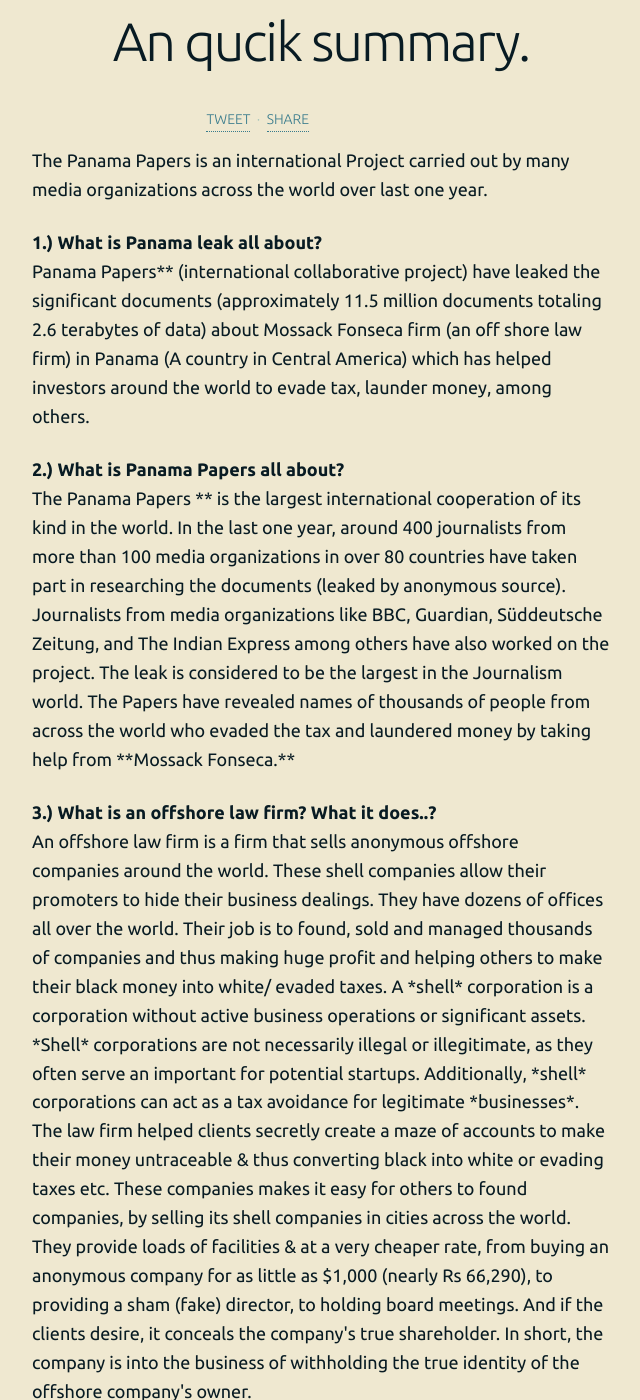
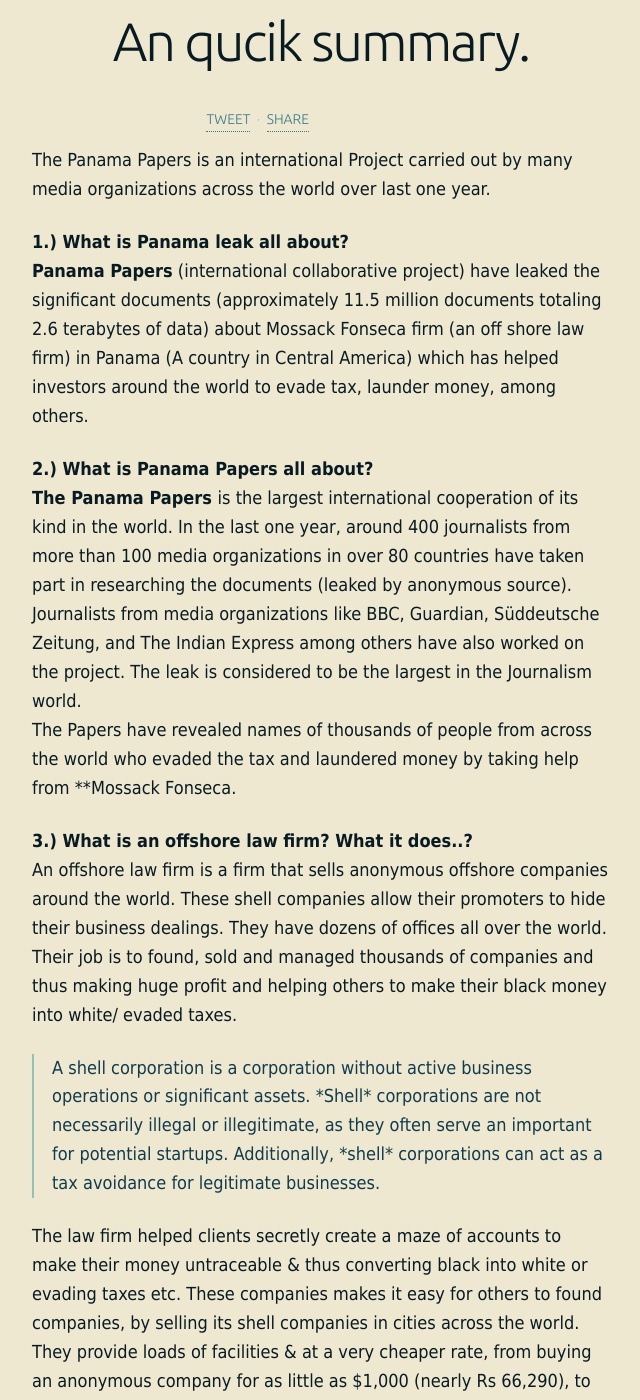
Before and after one commit to 93notes/93notes.github.io, a Jekyll site: the page built from _posts/2016-4-5-what-is-panama-paper-leak-all-about.html, in a window 1280 px wide and 1400 px high, scrolled down 303 px. Shown: the whole window, without its empty margins (319-959 px from the left). Built offline with Jekyll 4.4.1, drawn with Linux system fonts in a browser that asks for light colours; nearby versions of some CDN libraries; some of the changed text lies outside the part shown.

Commit message:
Update 2016-4-5-what-is-panama-paper-leak-all-about.html

```diff
--- a/_posts/2016-4-5-what-is-panama-paper-leak-all-about.html
+++ b/_posts/2016-4-5-what-is-panama-paper-leak-all-about.html
@@ -5,31 +5,34 @@ status: publish
 type: post
 published: true
 ---
-
+<font face="tahoma">
 <p>The Panama Papers is an international Project carried out by many media organizations across the world over last one year. </p>
 <!-- Indian Express Newspaper was part of this project from India. They have lot to share. Read here (http://indianexpress.com/topic/panama-papers/).
 To understand what is Indian angle to it, let's first see..What is Panama Papers all about..? -->
 
 <p><strong>1.) What is Panama leak all about?</strong></br>
-Panama Papers** (international collaborative project) have leaked the significant documents (approximately 11.5 million documents totaling 2.6 terabytes of data) about Mossack Fonseca firm (an off shore law firm) in Panama (A country in Central America) which has helped investors around the world to evade tax, launder money, among others.
+<strong>Panama Papers</strong> (international collaborative project) have leaked the significant documents (approximately 11.5 million documents totaling 2.6 terabytes of data) about Mossack Fonseca firm (an off shore law firm) in Panama (A country in Central America) which has helped investors around the world to evade tax, launder money, among others.
 </p>
 
 <p>
 <strong>2.) What is Panama Papers all about?</strong></br>
-The Panama Papers ** is the largest international cooperation of its kind in the world. In the last one year, around 400 journalists from more than 100 media organizations in over 80 countries have taken part in researching the documents (leaked by anonymous source). Journalists from media organizations like BBC, Guardian, Süddeutsche Zeitung, and The Indian Express  among others have also worked on the project. The leak is considered to be the largest in the Journalism world.
-The Papers have revealed names of thousands of people from across the world who evaded the tax and laundered money by taking help from **Mossack Fonseca.**
+<strong>The Panama Papers </strong> is the largest international cooperation of its kind in the world. In the last one year, around 400 journalists from more than 100 media organizations in over 80 countries have taken part in researching the documents (leaked by anonymous source). Journalists from media organizations like BBC, Guardian, Süddeutsche Zeitung, and The Indian Express  among others have also worked on the project. The leak is considered to be the largest in the Journalism world.
+</br>
+The Papers have revealed names of thousands of people from across the world who evaded the tax and laundered money by taking help from **Mossack Fonseca.
 </p>
 
 <p>
 <strong>3.) What is an offshore law firm? What it does..?</strong></br>
 An offshore law firm is a firm that sells anonymous offshore companies around the world. These shell companies allow their promoters to hide their business dealings. They have dozens of offices all over the world. Their job is to found, sold and managed thousands of companies and thus making huge profit and helping others to make their black money into white/ evaded taxes.
-A *shell* corporation  is a corporation without active business operations or significant assets. *Shell* corporations are not necessarily illegal or illegitimate, as they often serve an important for potential startups. Additionally, *shell* corporations can act as a tax avoidance for legitimate *businesses*.
+</p>
+<blockquote>A shell corporation  is a corporation without active business operations or significant assets. *Shell* corporations are not necessarily illegal or illegitimate, as they often serve an important for potential startups. Additionally, *shell* corporations can act as a tax avoidance for legitimate businesses. </blockquote>
+<p>
 The law firm helped clients secretly create a maze of accounts to make their money untraceable & thus converting black into white or evading taxes etc.
 These companies makes it easy for others to found companies, by selling its shell companies in cities across the world. They provide loads of facilities & at a very cheaper rate, from buying an anonymous company for as little as $1,000 (nearly Rs 66,290), to providing a sham (fake) director, to holding board meetings. And if the clients desire, it conceals the company's true shareholder. In short, the company is into the business of withholding the true identity of the offshore company's owner.
 </p>
 
 <p><strong>4.) What is Mossack Fonseca?</strong></br>
-A law firm based out in Panama which sells its shell companies around the world. ICIJ likes to describe them as gatekeeper   to the secrets of its clients, even those who are crooks, mafioso, drug dealers, corrupt politicians and tax evaders. Mosack Foneca is one of world’s five biggest company when it comes to selling offshore companies.
+A law firm based out in Panama which sells its shell companies around the world. ICIJ likes to describe them as gatekeeper to the secrets of its clients, even those who are crooks, mafioso, drug dealers, corrupt politicians and tax evaders. Mosack Foneca is one of world’s five biggest company when it comes to selling offshore companies.
 </p>
 
 <p><strong>5.) How leak took place?</strong></br>
@@ -38,19 +41,25 @@ An anonymous source contacted a German newspaper Süddeutsche Zeitung (SZ) over
 
 <p><strong>6.) What's the leaked data all about? </strong></br>
 The data leaked is mainly comprises of emails, pdf files, photo files, and excerpts of an internal Mossack Fonsecadatabase.
+</p>
+<p>
 It reveals information on how an overseas industry led by major banks, legal firms, and asset management companies secretly manages the assets of the world's rich and famous personalities from politicians, FIFA officials, fraudsters, drug smugglers, to celebrities and professional athletes.
+</p>
+<p>
 It provided a clear picture of how Mossack Fonseca routinely accepts investments/ money from world's rich and famous people to engage in business activities that potentially violate laws of many countries, besides helping and abetting tax evasion and money laundering.
 </p>
 
 <p><strong>7.) How big is this leak?</strong></br>
 The scale of this leak is the biggest of all time leaks that world has seen in past. It includes approximately 11.5 million documents, totaling 2.6 terabytes (TB) of data which s higher than the combined total of the Wikileaks/ Cablegate, Offshore Leaks, Lux Leaks, and Swiss Leaks.
 No doubt, it’s the mother of all leaks.
-* The Panama Paper Leak (2016)– **2.6 TB** of data
-**Previous recorded leaks are:**
-* Offshore secrets Leak (2013) - **260GB **[1] (https://www.quora.com/What-is-the-Panama-Papers-Leak)** **
-* Luxembourg tax files Leak (2014)  - **4.4GB**,
-* Swiss Leak (2015) - **3.3GB**
-* WikiLeaks (2010)  - **1.7GB**
+<ul>The Panama Paper Leak (2016)– 2.6 TB of data </ul></br>
+Previous recorded leaks are: <br>
+ <ul>
+<li>Offshore secrets Leak (2013) - 260GB</li>
+<li>Luxembourg tax files Leak (2014)  - 4.4GB</li>
+<li>Swiss Leak (2015) - 3.3GB</li>
+<li>WikiLeaks (2010)  - 1.7GB</li>
+</ul>
 
 <p>
 <strong>8.) How many people are named in Panama Papers leak?</strong></br>
@@ -67,7 +76,8 @@ As of now, many notable personalities, athletes & politicians have been named. S
 9. And, many more. Check the entire list here on Wikipedia.  (https://en.wikipedia.org/wiki/List_of_people_named_in_the_Panama_Papers#cite_note-2)
 </p>
 
-<p><strong>9.) The Indian Angle</strong></br>
+
+<!-- <p><strong>9.) The Indian Angle</strong></br>
 Panama papers have revealed the names of 500 Indian (http://indianexpress.com/article/india/india-news-india/panama-papers-list-amitabh-bachchan-kp-singh-aishwarya-rai-iqbal-mirchi-adani-brother/) , who have taken services of the law firm. Among them are:
 1. Amitabh Bachchan,
 2. Aishwarya Rai Bachchan
@@ -104,3 +114,4 @@ https://www.youtube.com/watch?v=F6XnH_OnpO0**12.) What else can I read?**
 5. Indian Express has lot of stuff to share (http://indianexpress.com/topic/panama-papers/) (they were part of this project from Indian side).
 **Explained: What Do The Panama Papers Reveal  (Indian Express)**
 https://www.youtube.com/watch?v=7C52rG83LYc
+-->
```
